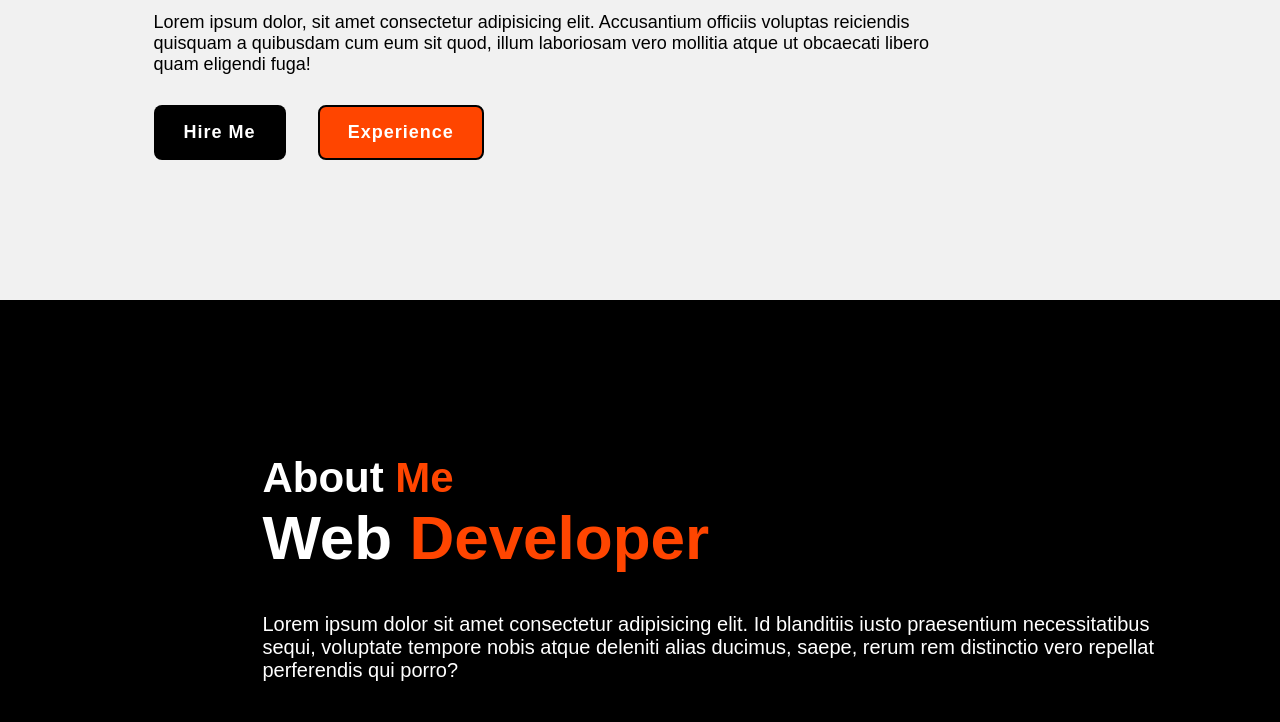
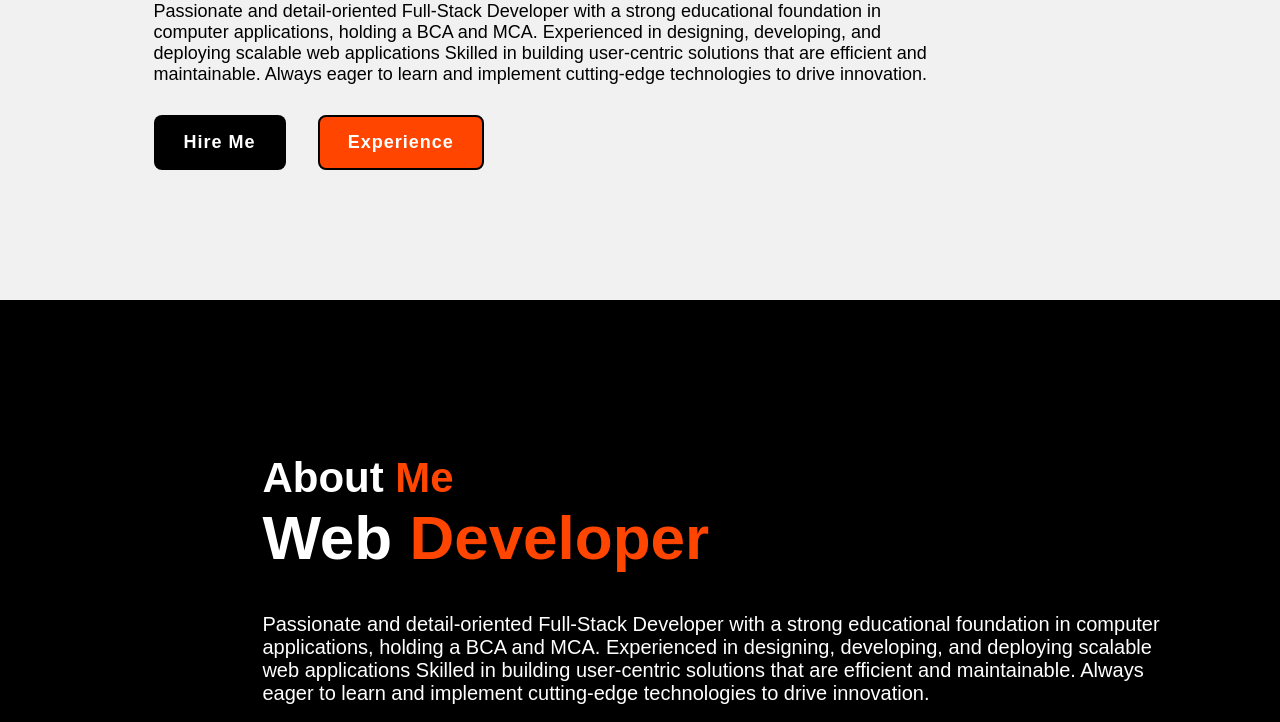
Before and after one commit to VivekSharma75/Portfolio-Website, a plain HTML site: page index.html in a window 1280 px wide. Shown: the part 500-1222 px from the top of the page. Drawn offline with nearby package versions, Linux system fonts and the light colour scheme.

Commit message:
Update index.html

```diff
--- a/index.html
+++ b/index.html
@@ -25,7 +25,7 @@
 
             <h1>I,m <span>Vivek<br></span>A Web Developer</h1>
 
-            <p>Lorem ipsum dolor, sit amet consectetur adipisicing elit. Accusantium officiis voluptas reiciendis quisquam a quibusdam cum eum sit quod, illum laboriosam vero mollitia atque ut obcaecati libero quam eligendi fuga!</p>
+            <p>Passionate and detail-oriented Full-Stack Developer with a strong educational foundation in computer applications, holding a BCA and MCA. Experienced in designing, developing, and deploying scalable web applications Skilled in building user-centric solutions that are efficient and maintainable. Always eager to learn and implement cutting-edge technologies to drive innovation.</p>
             <div class="btn-box">
             <button class="btn-1">Hire Me</button>
                 <button class="btn-2">Experience</button>
@@ -42,7 +42,7 @@
         <div class="about-content">
             <h2 class="heading">About <span>Me</span></h2>
             <h3>Web <span>Developer</span></h3>
-            <p>Lorem ipsum dolor sit amet consectetur adipisicing elit. Id blanditiis iusto praesentium necessitatibus sequi, voluptate tempore nobis atque deleniti alias ducimus, saepe, rerum rem distinctio vero repellat perferendis qui porro?</p>
+            <p>Passionate and detail-oriented Full-Stack Developer with a strong educational foundation in computer applications, holding a BCA and MCA. Experienced in designing, developing, and deploying scalable web applications Skilled in building user-centric solutions that are efficient and maintainable. Always eager to learn and implement cutting-edge technologies to drive innovation.</p>
             <a href="#"class="btn-2">Experiences</a>
         </div>
     </section>
```
